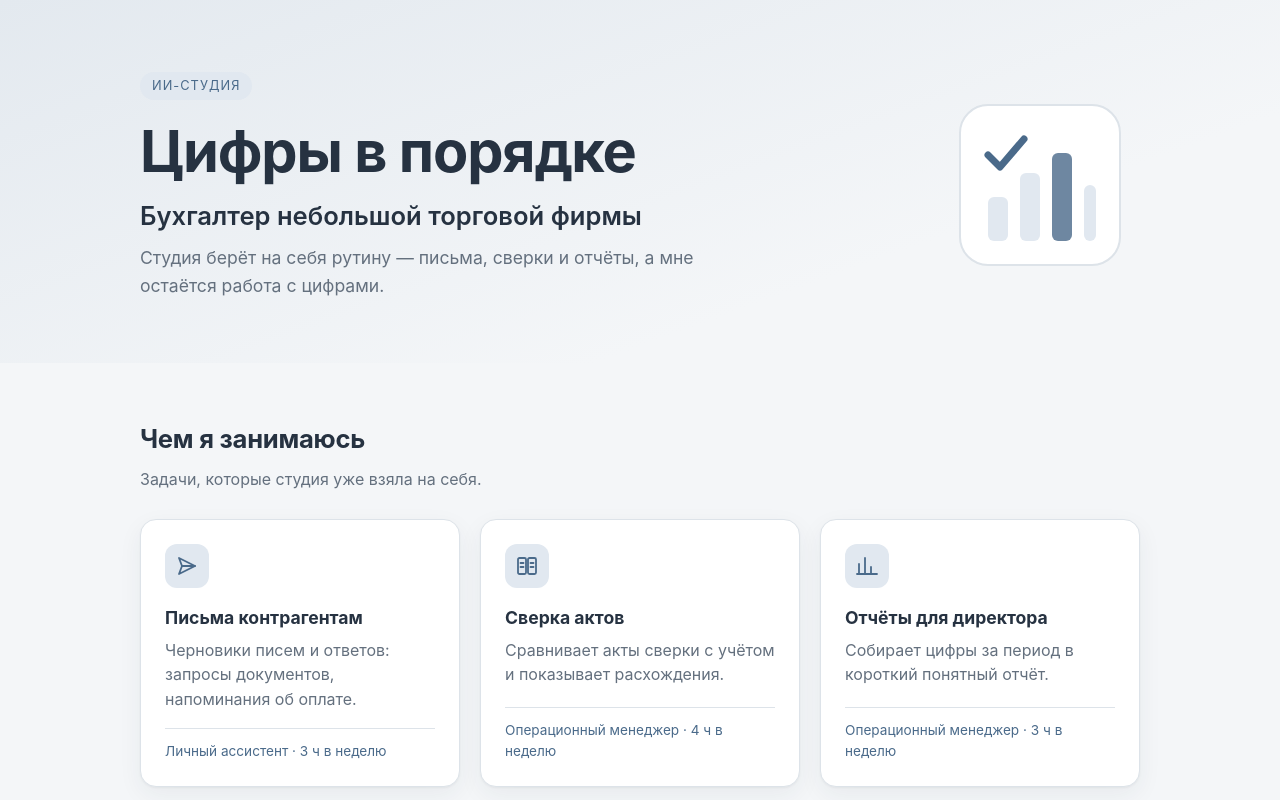
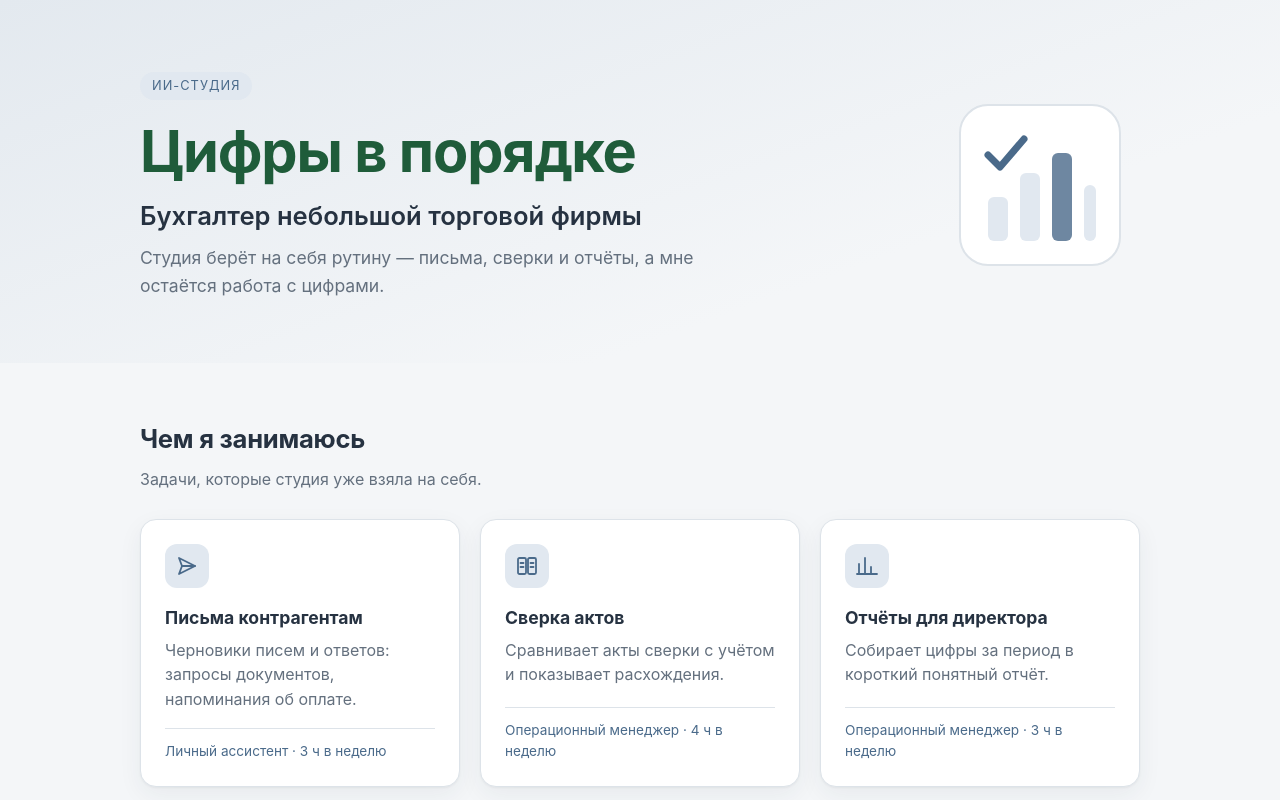
Before and after one commit to almas22029/vizitka, a plain HTML site: page index.html in a window 1280 px wide. Shown: the top 800 px of the page. Drawn offline with Linux system fonts and the light colour scheme.

Commit message:
Тёмно-зелёный главный заголовок
Co-Authored-By: Claude Opus 5.5 <noreply@anthropic.com>
Claude-Session: https://claude.ai/code/session_01V3YYA1KLkfPQexW9svuP18

```diff
--- a/index.html
+++ b/index.html
@@ -62,6 +62,7 @@
     line-height: 1.1;
     margin: 0 0 16px;
     letter-spacing: -.02em;
+    color: #1f5c3a;
   }
   .role { font-size: clamp(1.3rem, 3vw, 1.6rem); line-height: 1.3; font-weight: 600; margin: 0 0 12px; }
   .lead { font-size: 1.1rem; color: var(--muted); margin: 0; max-width: 34em; }
```
